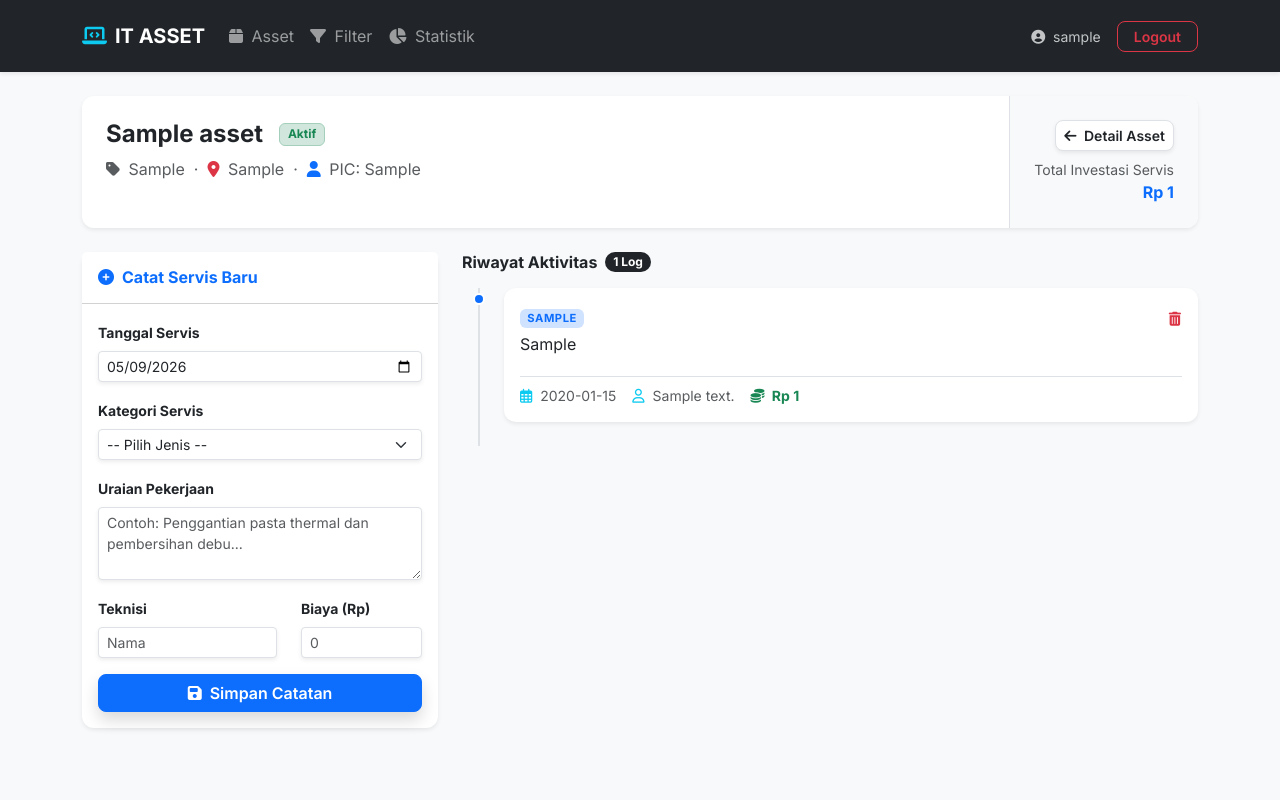
After one commit to baguesputra/IT-Asset-Management, a Flask app: page /servis/asset/1 in a window 1280 px wide. The commit adds this page. Run offline with Flask 3, Linux system fonts and the light colour scheme; the visitor is signed in with stand-in values (Sample User, id 1); tables that the repository leaves empty hold one stand-in row (values such as "Sample post").

Commit message:
Feat: add asset service history feature with SQLite table relation

```diff
--- a/app/__init__.py
+++ b/app/__init__.py
@@ -7,9 +7,11 @@ def create_app() -> Flask:
     from app.routes.asset_routes import asset_bp
     from app.routes.main_routes import main_bp
     from app.routes.auth_routes  import auth_bp
+    from app.routes.servis_routes import servis_bp
 
     app.register_blueprint(asset_bp)
     app.register_blueprint(main_bp)
     app.register_blueprint(auth_bp)
+    app.register_blueprint(servis_bp)
 
     return app
--- /dev/null
+++ b/app/routes/servis_routes.py
@@ -0,0 +1,76 @@
+# app/routes/servis_routes.py
+
+from flask import (
+    Blueprint, render_template, request,
+    redirect, url_for, flash
+)
+from app.utils.auth import login_required
+from app.services.asset_service import get_asset_by_id
+from app.services.servis_service import (
+    tambah_servis, get_servis_by_asset,
+    hapus_servis, get_total_biaya, JENIS_SERVIS
+)
+from datetime import date
+
+servis_bp = Blueprint("servis", __name__, url_prefix="/servis")
+
+
+@servis_bp.route("/asset/<asset_id>")
+@login_required
+def riwayat(asset_id: str):
+    """Halaman riwayat servis satu asset."""
+    asset  = get_asset_by_id(asset_id)
+    if asset is None:
+        flash("Asset tidak ditemukan.", "danger")
+        return redirect(url_for("assets.index"))
+
+    riwayat     = get_servis_by_asset(asset_id)
+    total_biaya = get_total_biaya(asset_id)
+
+    return render_template(
+        "servis/riwayat.html",
+        asset        = asset,
+        riwayat      = riwayat,
+        total_biaya  = total_biaya,
+        jenis_servis = JENIS_SERVIS,
+        today        = date.today().isoformat(),
+    )
+
+
+@servis_bp.route("/tambah/<asset_id>", methods=["POST"])
+@login_required
+def tambah(asset_id: str):
+    """Tambah catatan servis baru — hanya POST."""
+    asset = get_asset_by_id(asset_id)
+    if asset is None:
+        flash("Asset tidak ditemukan.", "danger")
+        return redirect(url_for("assets.index"))
+
+    data = {
+        "tanggal":    request.form.get("tanggal"),
+        "jenis":      request.form.get("jenis"),
+        "deskripsi":  request.form.get("deskripsi"),
+        "teknisi":    request.form.get("teknisi"),
+        "biaya":      int(request.form.get("biaya") or 0),
+    }
+
+    tambah_servis(asset_id, data)
+    flash("Catatan servis berhasil ditambahkan.", "success")
+    return redirect(url_for("servis.riwayat", asset_id=asset_id))
+
+
+@servis_bp.route("/hapus/<int:servis_id>", methods=["POST"])
+@login_required
+def hapus(servis_id: int):
+    """Hapus satu catatan servis."""
+    # ambil asset_id dulu untuk redirect balik
+    from app.services.servis_service import get_servis_by_id
+    catatan  = get_servis_by_id(servis_id)
+    asset_id = catatan["asset_id"] if catatan else None
+
+    hapus_servis(servis_id)
+    flash("Catatan servis dihapus.", "warning")
+
+    if asset_id:
+        return redirect(url_for("servis.riwayat", asset_id=asset_id))
+    return redirect(url_for("assets.index"))
--- a/app/services/database.py
+++ b/app/services/database.py
@@ -21,6 +21,8 @@ def get_connection() -> sqlite3.Connection:
     os.makedirs(os.path.dirname(DB_FILE), exist_ok=True)
     conn = sqlite3.connect(DB_FILE)
     conn.row_factory = sqlite3.Row   # ← ini penting
+    # aktifkan foreign key — penting untuk relasi antar tabel
+    conn.execute("PRAGMA foreign_keys = ON")
     return conn
 
 
@@ -63,6 +65,23 @@ def init_db() -> None:
         )
     """)
 
+    # tabel baru — riwayat servis
+    cursor.execute("""
+        CREATE TABLE IF NOT EXISTS servis (
+            id          INTEGER PRIMARY KEY AUTOINCREMENT,
+            asset_id    TEXT NOT NULL,
+            tanggal     TEXT NOT NULL,
+            jenis       TEXT NOT NULL,
+            deskripsi   TEXT NOT NULL,
+            teknisi     TEXT NOT NULL,
+            biaya       INTEGER DEFAULT 0,
+            created_at  TEXT NOT NULL,
+
+            -- foreign key — asset_id harus ada di tabel assets
+            FOREIGN KEY (asset_id) REFERENCES assets(id)
+        )
+    """)
+
     # commit = simpan perubahan ke file
     conn.commit()
 
--- a/app/templates/assets/detail.html
+++ b/app/templates/assets/detail.html
@@ -97,6 +97,9 @@
             <!-- Footer Action -->
             <div class="card-footer bg-white py-3 px-4 d-flex align-items-center">
                 <div class="d-flex gap-2">
+                    <a href="/servis/asset/{{ asset.id }}" class="btn btn-info px-4 shadow-sm">
+                        <i class="fas fa-history me-2"></i>Riwayat Servis
+                    </a>
                     <a href="/assets/edit/{{ asset.id }}" class="btn btn-warning px-4 shadow-sm">
                         <i class="fas fa-edit me-2"></i>Edit
                     </a>
--- /dev/null
+++ b/app/templates/servis/riwayat.html
@@ -0,0 +1,161 @@
+{% extends "base.html" %}
+
+{% block content %}
+
+<!-- Header Info Asset -->
+<div class="card border-0 shadow-sm mb-4 overflow-hidden">
+    <div class="card-body p-0">
+        <div class="d-flex flex-column flex-md-row">
+            <!-- Sisi Kiri: Info Utama -->
+            <div class="p-4 flex-grow-1">
+                <div class="d-flex align-items-center mb-2">
+                    <h4 class="fw-bold mb-0 me-3">{{ asset.name }}</h4>
+                    {% if asset.status == "Aktif" %}
+                        <span class="badge bg-success-subtle text-success border border-success-subtle">Aktif</span>
+                    {% elif asset.status == "Rusak" %}
+                        <span class="badge bg-danger-subtle text-danger border border-danger-subtle">Rusak</span>
+                    {% else %}
+                        <span class="badge bg-warning-subtle text-warning-emphasis border border-warning-subtle">{{ asset.status }}</span>
+                    {% endif %}
+                </div>
+                <p class="text-muted mb-0">
+                    <i class="fas fa-tag me-1"></i> {{ asset.type }} &nbsp;·&nbsp;
+                    <i class="fas fa-map-marker-alt me-1 text-danger"></i> {{ asset.location }} &nbsp;·&nbsp;
+                    <i class="fas fa-user me-1 text-primary"></i> PIC: {{ asset.pic }}
+                </p>
+            </div>
+            <!-- Sisi Kanan: Action & Total -->
+            <div class="bg-light p-4 text-md-end d-flex flex-md-column justify-content-center border-start">
+                <div class="mb-md-2 me-3 me-md-0">
+                    <a href="/assets/detail/{{ asset.id }}" class="btn btn-white btn-sm border shadow-sm">
+                        <i class="fas fa-arrow-left me-1"></i> Detail Asset
+                    </a>
+                </div>
+                {% if total_biaya > 0 %}
+                <div>
+                    <small class="text-muted d-block">Total Investasi Servis</small>
+                    <span class="fw-bold text-primary">Rp {{ "{:,}".format(total_biaya) }}</span>
+                </div>
+                {% endif %}
+            </div>
+        </div>
+    </div>
+</div>
+
+<div class="row">
+
+    <!-- Form Tambah Servis -->
+    <div class="col-lg-4 mb-4">
+        <div class="card border-0 shadow-sm sticky-top" style="top: 20px;">
+            <div class="card-header bg-white py-3">
+                <h6 class="mb-0 fw-bold text-primary">
+                    <i class="fas fa-plus-circle me-2"></i>Catat Servis Baru
+                </h6>
+            </div>
+            <div class="card-body">
+                <form action="/servis/tambah/{{ asset.id }}" method="POST">
+                    <div class="mb-3">
+                        <label class="form-label small fw-bold">Tanggal Servis</label>
+                        <input type="date" name="tanggal" class="form-control form-control-sm shadow-sm" value="{{ today }}" required>
+                    </div>
+
+                    <div class="mb-3">
+                        <label class="form-label small fw-bold">Kategori Servis</label>
+                        <select name="jenis" class="form-select form-select-sm shadow-sm" required>
+                            <option value="">-- Pilih Jenis --</option>
+                            {% for j in jenis_servis %}
+                            <option value="{{ j }}">{{ j }}</option>
+                            {% endfor %}
+                        </select>
+                    </div>
+
+                    <div class="mb-3">
+                        <label class="form-label small fw-bold">Uraian Pekerjaan</label>
+                        <textarea name="deskripsi" class="form-control form-control-sm shadow-sm" rows="3" required placeholder="Contoh: Penggantian pasta thermal dan pembersihan debu..."></textarea>
+                    </div>
+
+                    <div class="row mb-3">
+                        <div class="col-7">
+                            <label class="form-label small fw-bold">Teknisi</label>
+                            <input type="text" name="teknisi" class="form-control form-control-sm shadow-sm" placeholder="Nama" required>
+                        </div>
+                        <div class="col-5">
+                            <label class="form-label small fw-bold">Biaya (Rp)</label>
+                            <input type="number" name="biaya" class="form-control form-control-sm shadow-sm" placeholder="0" min="0">
+                        </div>
+                    </div>
+
+                    <button type="submit" class="btn btn-primary w-100 shadow">
+                        <i class="fas fa-save me-2"></i>Simpan Catatan
+                    </button>
+                </form>
+            </div>
+        </div>
+    </div>
+
+    <!-- Timeline Riwayat Servis -->
+    <div class="col-lg-8">
+        <div class="d-flex align-items-center mb-3">
+            <h6 class="fw-bold mb-0">Riwayat Aktivitas</h6>
+            <span class="badge bg-dark rounded-pill ms-2">{{ riwayat | length }} Log</span>
+        </div>
+
+        {% if riwayat %}
+        <div class="timeline-container ps-3">
+            {% for s in riwayat %}
+            <div class="position-relative border-start border-2 ps-4 pb-4">
+                <!-- Dot Timeline -->
+                <div class="position-absolute bg-primary rounded-circle" style="width: 12px; height: 12px; left: -7px; top: 5px; border: 2px solid white;"></div>
+
+                <div class="card border-0 shadow-sm animate__animated animate__fadeIn">
+                    <div class="card-body">
+                        <div class="d-flex justify-content-between align-items-start mb-2">
+                            <div>
+                                <span class="badge bg-primary-subtle text-primary xsmall mb-1">{{ s.jenis }}</span>
+                                <p class="mb-1 text-dark fw-medium">{{ s.deskripsi }}</p>
+                            </div>
+                            <form action="/servis/hapus/{{ s.id }}" method="POST" onsubmit="return confirm('Hapus catatan servis ini?')">
+                                <button class="btn btn-link text-danger btn-sm p-0">
+                                    <i class="fas fa-trash-alt"></i>
+                                </button>
+                            </form>
+                        </div>
+
+                        <div class="d-flex flex-wrap gap-3 mt-3 pt-2 border-top">
+                            <div class="small text-muted">
+                                <i class="far fa-calendar-alt me-1 text-info"></i> {{ s.tanggal }}
+                            </div>
+                            <div class="small text-muted">
+                                <i class="far fa-user me-1 text-info"></i> {{ s.teknisi }}
+                            </div>
+                            {% if s.biaya > 0 %}
+                            <div class="small fw-bold text-success">
+                                <i class="fas fa-coins me-1"></i> Rp {{ "{:,}".format(s.biaya) }}
+                            </div>
+                            {% endif %}
+                        </div>
+                    </div>
+                </div>
+            </div>
+            {% endfor %}
+        </div>
+        {% else %}
+        <div class="card border-0 shadow-sm text-center py-5">
+            <div class="card-body">
+                <i class="fas fa-tools fa-3x text-light mb-3"></i>
+                <h6 class="text-muted">Belum ada riwayat perbaikan</h6>
+                <p class="small text-muted mb-0">Semua aktivitas maintenance akan tercatat secara kronologis di sini.</p>
+            </div>
+        </div>
+        {% endif %}
+    </div>
+</div>
+
+<style>
+    /* Styling tambahan untuk detail kecil */
+    .xsmall { font-size: 0.7rem; letter-spacing: 0.05em; text-transform: uppercase; }
+    .btn-white { background: #fff; }
+    .timeline-container { border-color: #dee2e6 !important; }
+</style>
+
+{% endblock %}
```
Also changed, not shown: app/services/servis_service.py (added, +136 -0 lines).
